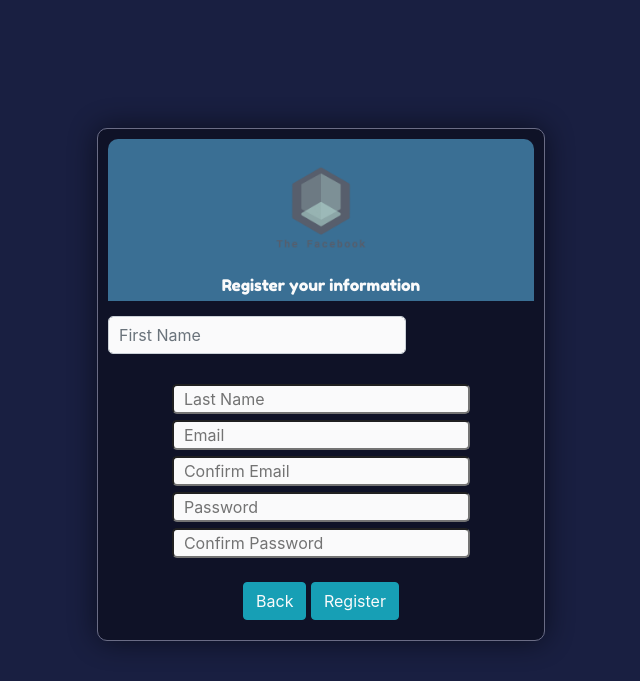
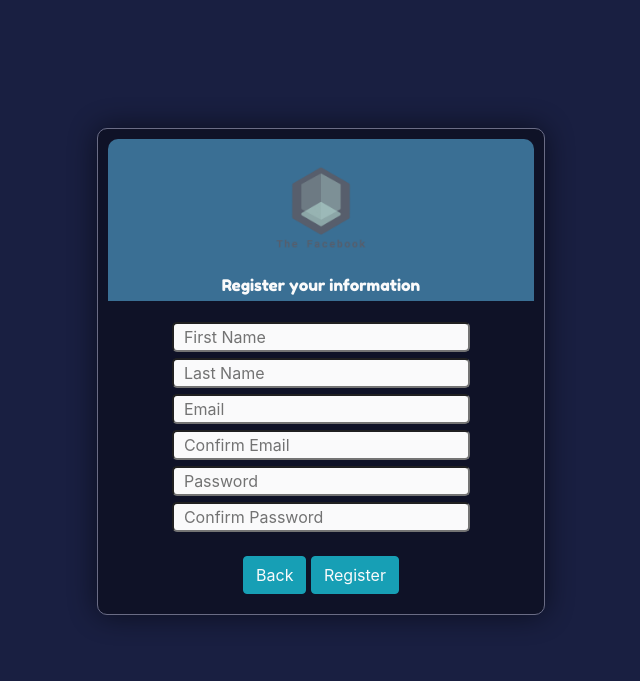
Before and after one commit to baruchsgod/ProyectoFinal, a PHP site: page /register.php in a window 1280 px wide. Shown: the top 681 px of the page, without its empty margins (319-959 px from the left). Run offline with PHP 8.4, Linux system fonts and the light colour scheme.

Commit message:
Adjusting CSS

```diff
--- a/register.php
+++ b/register.php
@@ -19,7 +19,7 @@ require 'includes/handlers/register_handler.php';
         Register your information
       </div>
       <form class="" action="register.php" method="post">
-        <input class="form-control" type="text" name="reg_fname" placeholder="First Name" value="<?php
+        <input class="" type="text" name="reg_fname" placeholder="First Name" value="<?php
           if(isset($_SESSION['reg_fname'])){
             echo $_SESSION['reg_fname'];
           };
```
